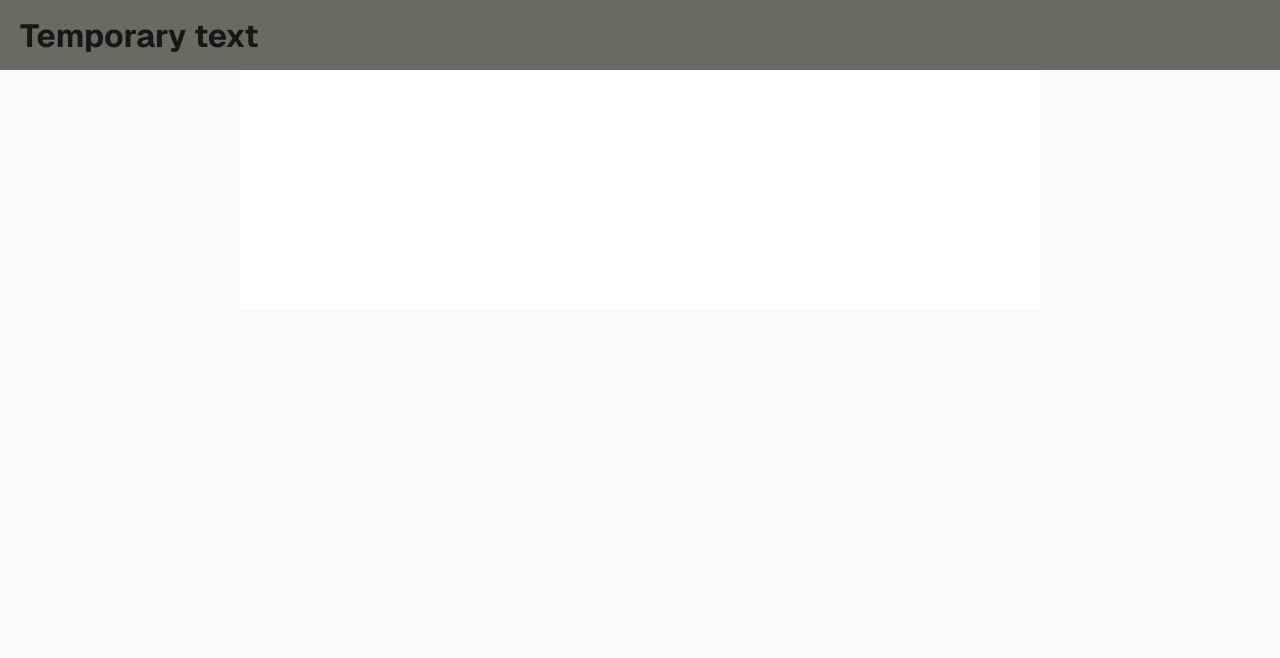
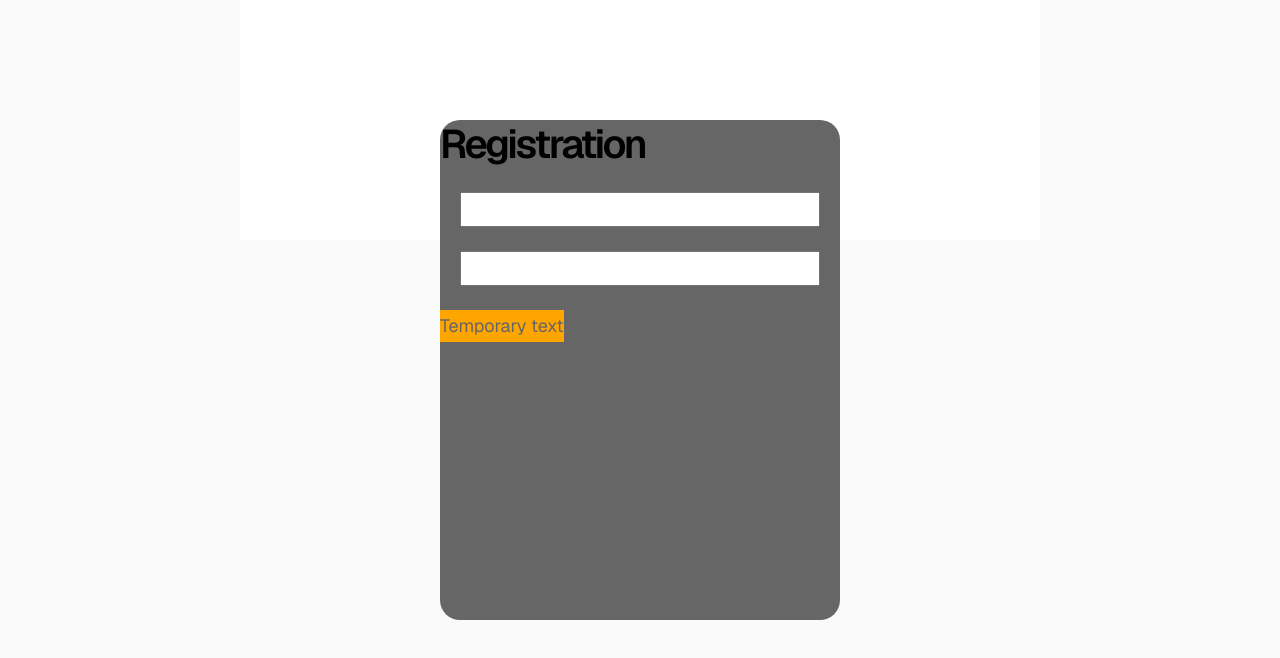
Before and after one commit to KristiansZakis/noliktavas_sistema_v2_React-Next, a Next.js app: page / in a window 1280 px wide. Shown: the top 658 px of the page. Built offline with nearby package versions, Linux system fonts and the light colour scheme.

Commit message:
Login page start

```diff
--- a/src/app/page.js
+++ b/src/app/page.js
@@ -3,12 +3,13 @@ import styles from "./page.module.css";
 export default function Home() {
     return (
         <div className={styles.page}>
-            <header className={styles.mainHeader}>
-                <h1>Temporary text</h1>
-            </header>
-
             <main className={styles.main}>
-                <div className={styles.intro}>{}</div>
+                <div className={styles.intro}>
+                    {<h1>Registration</h1>}
+                    {<input className={styles.emailField} name="email" />}
+                    {<input className={styles.passwordField} name="password" />}
+                    {<p className={styles.footerText}>Temporary text</p>}
+                </div>
             </main>
         </div>
     );
--- a/src/app/page.module.css
+++ b/src/app/page.module.css
@@ -19,15 +19,6 @@
     width: 100%;
 }
 
-.mainHeader {
-    width: 100%;
-    height: 70px;
-    background-color: rgb(106, 106, 101);
-    display: flex;
-    align-items: center;
-    padding: 0 20px;
-}
-
 .main {
     display: flex;
     width: 100%;
@@ -44,7 +35,28 @@
     flex-direction: column;
     align-items: flex-start;
     text-align: left;
+    position: absolute;
+    left: 50%;
+    margin-left: -200px;
     gap: 24px;
+    width: 400px;
+    height: 500px;
+    background-color: #666;
+    border-radius: 20px;
+}
+
+.emailField {
+    font-size: 18px;
+    margin-left: 20px;
+    width: 90%;
+    height: 35px;
+}
+
+.passwordField {
+    font-size: 18px;
+    margin-left: 20px;
+    width: 90%;
+    height: 35px;
 }
 
 .intro h1 {
@@ -157,3 +169,8 @@ a.secondary {
     padding: 0.1em 0.4em;
     border-radius: 6px;
 }
+
+.footerText {
+    background-color: orange;
+    color: #000;
+}
```
Also changed, not shown: notes.txt (added).
